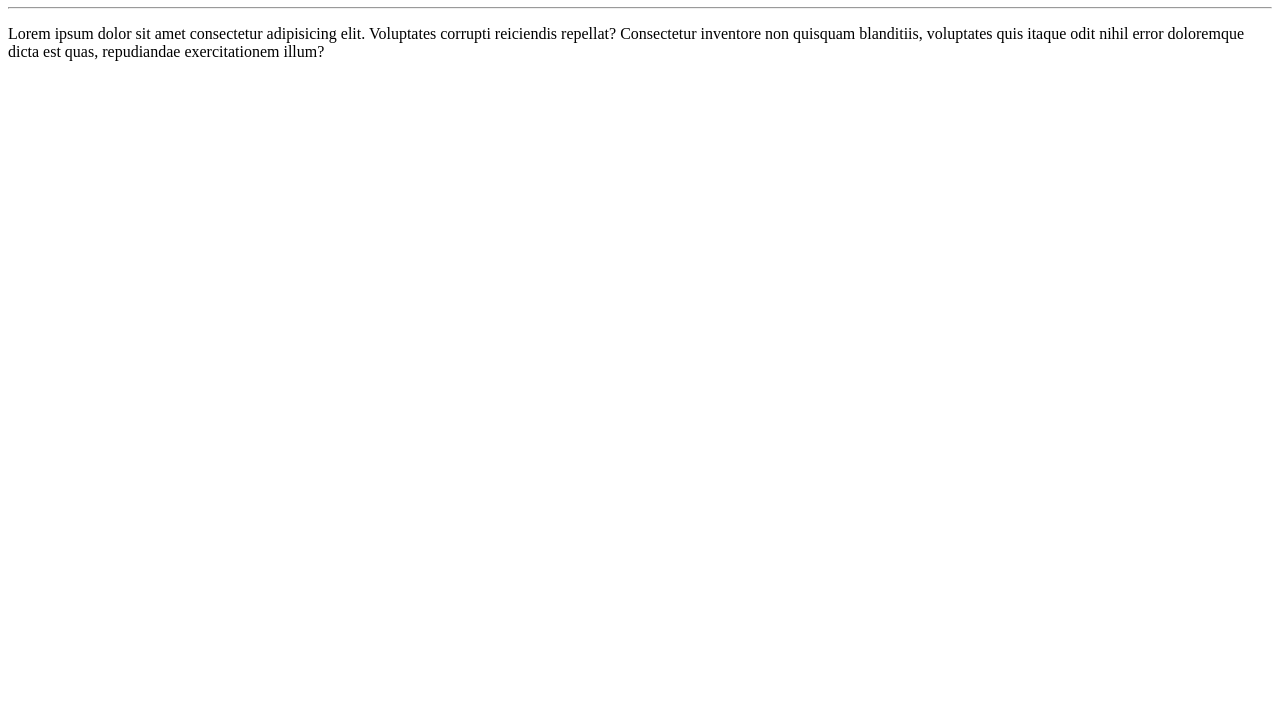
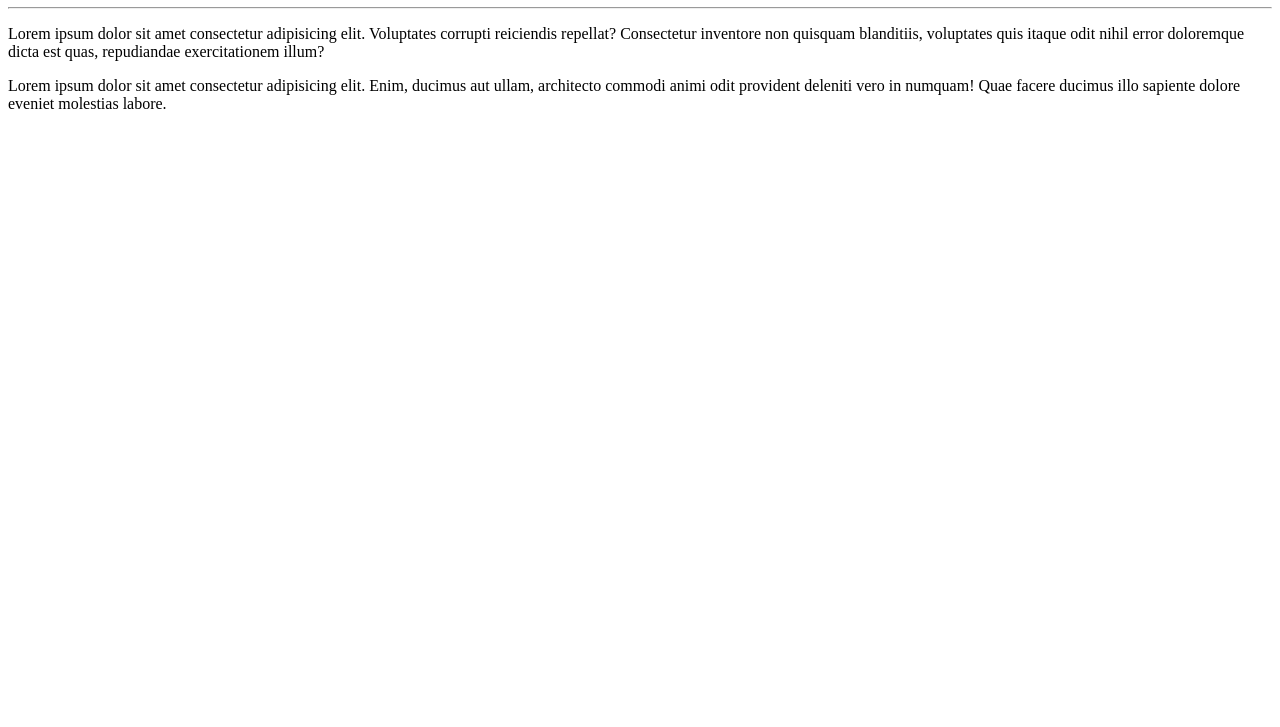
Before and after one commit to DeivinsonPereira/Ola-Mundo, a plain HTML site: page site exemplo/index.html in a window 1280 px wide. Shown: the part 73-800 px from the top of the page. Drawn offline with Linux system fonts and the light colour scheme.

Commit message:
adicionei um parágrafo

```diff
--- a/site exemplo/index.html
+++ b/site exemplo/index.html
@@ -10,6 +10,7 @@
     <h1>Olá, Mundo</h1>
     <hr>
     <p>Lorem ipsum dolor sit amet consectetur adipisicing elit. Voluptates corrupti reiciendis repellat? Consectetur inventore non quisquam blanditiis, voluptates quis itaque odit nihil error doloremque dicta est quas, repudiandae exercitationem illum?</p>
+    <p>Lorem ipsum dolor sit amet consectetur adipisicing elit. Enim, ducimus aut ullam, architecto commodi animi odit provident deleniti vero in numquam! Quae facere ducimus illo sapiente dolore eveniet molestias labore.</p>
 
 </body>
 </html>
```
